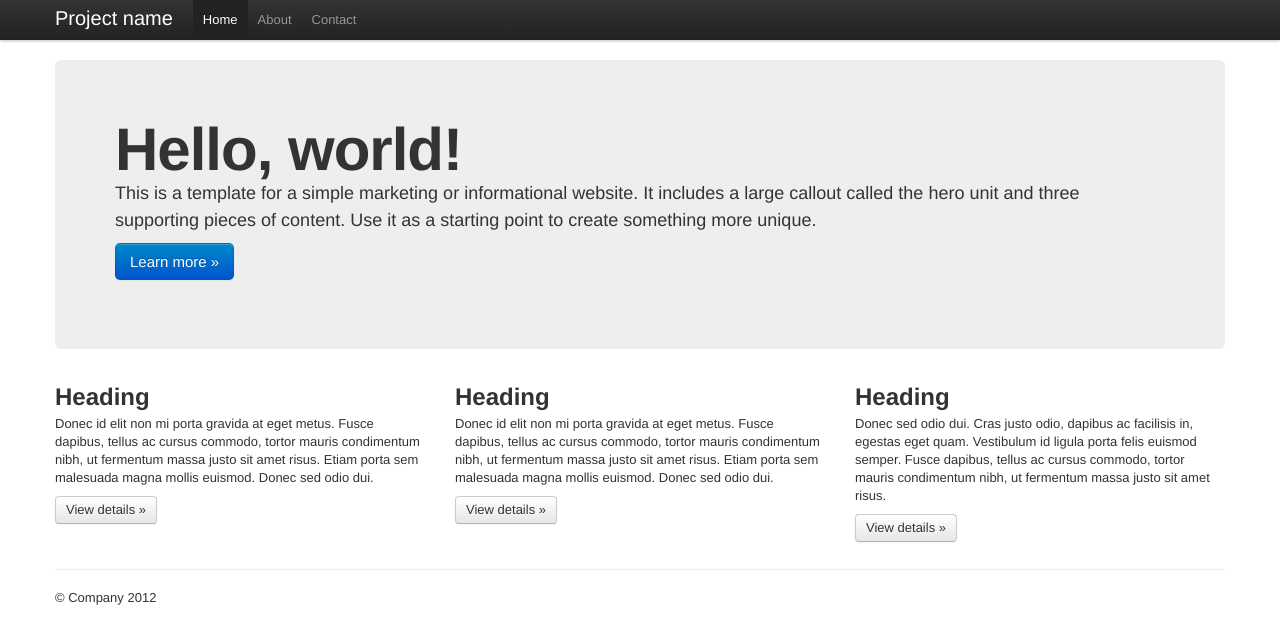
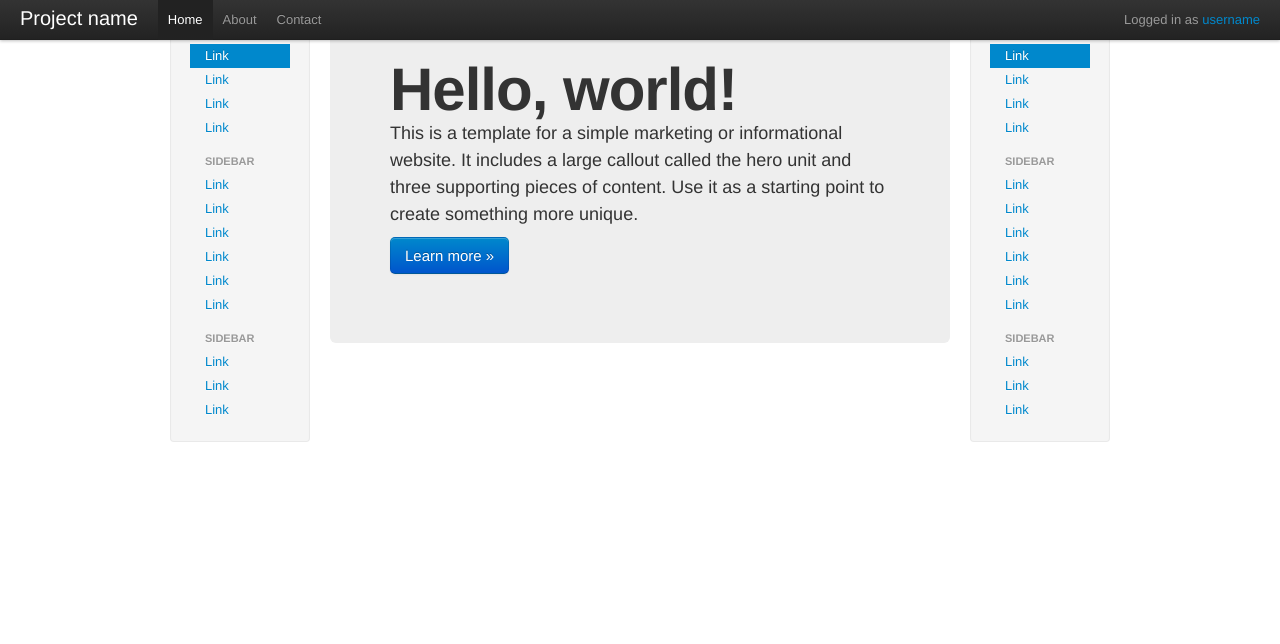
Before and after one commit to allbluefish/training, a plain HTML site: page view/bootstrap/index.html in a window 1280 px wide. Drawn offline with nearby package versions, Linux system fonts and the light colour scheme; files that its build step writes are made by us from their sources.

Commit message:
update page

```diff
--- a/view/bootstrap/index.html
+++ b/view/bootstrap/index.html
@@ -7,104 +7,102 @@
     <meta name="description" content="">
     <meta name="author" content="">
 
-    <!-- Le styles -->
-    <link href="../css/bootstrap.css" rel="stylesheet">
-    <style type="text/css">
-      body {
-        padding-top: 60px;
-        padding-bottom: 40px;
-      }
-    </style>
-    <link href="../css/bootstrap-responsive.css" rel="stylesheet">
 
-    <!-- Le HTML5 shim, for IE6-8 support of HTML5 elements -->
-    <!--[if lt IE 9]>
-      <script src="http://html5shim.googlecode.com/svn/trunk/html5.js"></script>
-    <![endif]-->
+    <link href="css/bootstrap-responsive.css" rel="stylesheet">
+    <link href="css/bootstrap.css" rel="stylesheet">
 
-    <!-- Le fav and touch icons -->
-    <link rel="shortcut icon" href="../assets/ico/favicon.ico">
-    <link rel="apple-touch-icon-precomposed" sizes="114x114" href="../assets/ico/apple-touch-icon-114-precomposed.png">
-    <link rel="apple-touch-icon-precomposed" sizes="72x72" href="../assets/ico/apple-touch-icon-72-precomposed.png">
-    <link rel="apple-touch-icon-precomposed" href="../assets/ico/apple-touch-icon-57-precomposed.png">
 </head>
 
 <body>
 
+
+<div class="container">
+    <div class="row">
         <div class="navbar navbar-fixed-top">
             <div class="navbar-inner">
-        <div class="container">
+                <div class="container-fluid">
                     <a class="btn btn-navbar" data-toggle="collapse" data-target=".nav-collapse">
                         <span class="icon-bar"></span>
                         <span class="icon-bar"></span>
                         <span class="icon-bar"></span>
                     </a>
                     <a class="brand" href="#">Project name</a>
+
                     <div class="nav-collapse">
                         <ul class="nav">
                             <li class="active"><a href="#">Home</a></li>
                             <li><a href="#about">About</a></li>
                             <li><a href="#contact">Contact</a></li>
                         </ul>
-          </div><!--/.nav-collapse -->
+                        <p class="navbar-text pull-right">Logged in as <a href="#">username</a></p>
+                    </div>
+                    <!--/.nav-collapse -->
                 </div>
             </div>
         </div>
-
-    <div class="container">
-
-      <!-- Main hero unit for a primary marketing message or call to action -->
+        <div class="span2">
+            <div class="well sidebar-nav">
+                <ul class="nav nav-list">
+                    <li class="nav-header">Sidebar</li>
+                    <li class="active"><a href="#">Link</a></li>
+                    <li><a href="#">Link</a></li>
+                    <li><a href="#">Link</a></li>
+                    <li><a href="#">Link</a></li>
+                    <li class="nav-header">Sidebar</li>
+                    <li><a href="#">Link</a></li>
+                    <li><a href="#">Link</a></li>
+                    <li><a href="#">Link</a></li>
+                    <li><a href="#">Link</a></li>
+                    <li><a href="#">Link</a></li>
+                    <li><a href="#">Link</a></li>
+                    <li class="nav-header">Sidebar</li>
+                    <li><a href="#">Link</a></li>
+                    <li><a href="#">Link</a></li>
+                    <li><a href="#">Link</a></li>
+                </ul>
+            </div>
+        </div>
+        <div class="span8">
             <div class="hero-unit">
                 <h1>Hello, world!</h1>
-        <p>This is a template for a simple marketing or informational website. It includes a large callout called the hero unit and three supporting pieces of content. Use it as a starting point to create something more unique.</p>
+
+                <p>This is a template for a simple marketing or informational website. It includes a large callout
+                    called the hero unit and three supporting pieces of content. Use it as a starting point to create
+                    something more unique.</p>
+
                 <p><a class="btn btn-primary btn-large">Learn more &raquo;</a></p>
             </div>
-
-      <!-- Example row of columns -->
-      <div class="row">
-        <div class="span4">
-          <h2>Heading</h2>
-           <p>Donec id elit non mi porta gravida at eget metus. Fusce dapibus, tellus ac cursus commodo, tortor mauris condimentum nibh, ut fermentum massa justo sit amet risus. Etiam porta sem malesuada magna mollis euismod. Donec sed odio dui. </p>
-          <p><a class="btn" href="#">View details &raquo;</a></p>
         </div>
-        <div class="span4">
-          <h2>Heading</h2>
-           <p>Donec id elit non mi porta gravida at eget metus. Fusce dapibus, tellus ac cursus commodo, tortor mauris condimentum nibh, ut fermentum massa justo sit amet risus. Etiam porta sem malesuada magna mollis euismod. Donec sed odio dui. </p>
-          <p><a class="btn" href="#">View details &raquo;</a></p>
-       </div>
-        <div class="span4">
-          <h2>Heading</h2>
-          <p>Donec sed odio dui. Cras justo odio, dapibus ac facilisis in, egestas eget quam. Vestibulum id ligula porta felis euismod semper. Fusce dapibus, tellus ac cursus commodo, tortor mauris condimentum nibh, ut fermentum massa justo sit amet risus.</p>
-          <p><a class="btn" href="#">View details &raquo;</a></p>
+        <div class="span2">
+            <div class="well sidebar-nav">
+                <ul class="nav nav-list">
+                    <li class="nav-header">Sidebar</li>
+                    <li class="active"><a href="#">Link</a></li>
+                    <li><a href="#">Link</a></li>
+                    <li><a href="#">Link</a></li>
+                    <li><a href="#">Link</a></li>
+                    <li class="nav-header">Sidebar</li>
+                    <li><a href="#">Link</a></li>
+                    <li><a href="#">Link</a></li>
+                    <li><a href="#">Link</a></li>
+                    <li><a href="#">Link</a></li>
+                    <li><a href="#">Link</a></li>
+                    <li><a href="#">Link</a></li>
+                    <li class="nav-header">Sidebar</li>
+                    <li><a href="#">Link</a></li>
+                    <li><a href="#">Link</a></li>
+                    <li><a href="#">Link</a></li>
+                </ul>
             </div>
         </div>
+    </div>
+</div>
+</body>
 
-      <hr>
-
-      <footer>
-        <p>&copy; Company 2012</p>
-      </footer>
-
-    </div> <!-- /container -->
 
 <!-- Le javascript
 ================================================== -->
 <!-- Placed at the end of the document so the pages load faster -->
-    <script src="../js/bootstrap.min.js"></script>
+<script src="js/bootstrap.min.js"></script>
 
-    <script src="../assets/js/jquery.js"></script>
-    <script src="../assets/js/bootstrap-transition.js"></script>
-    <script src="../assets/js/bootstrap-alert.js"></script>
-    <script src="../assets/js/bootstrap-modal.js"></script>
-    <script src="../assets/js/bootstrap-dropdown.js"></script>
-    <script src="../assets/js/bootstrap-scrollspy.js"></script>
-    <script src="../assets/js/bootstrap-tab.js"></script>
-    <script src="../assets/js/bootstrap-tooltip.js"></script>
-    <script src="../assets/js/bootstrap-popover.js"></script>
-    <script src="../assets/js/bootstrap-button.js"></script>
-    <script src="../assets/js/bootstrap-collapse.js"></script>
-    <script src="../assets/js/bootstrap-carousel.js"></script>
-    <script src="../assets/js/bootstrap-typeahead.js"></script>
-
-  </body>
 </html>
```
Also changed, not shown: view/bootstrap/example/fluid.html (+4 -3 lines). Lines whose indentation alone changed are shown as unchanged.
